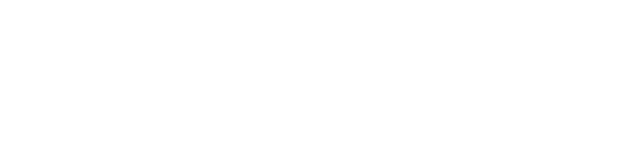
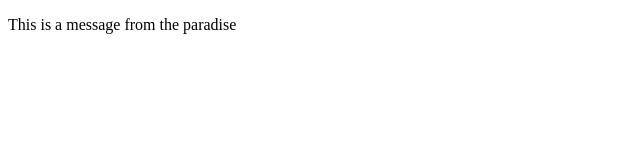
Before and after one commit to Juamez/projectDemoCursePrework, a plain HTML site: page index.html in a window 1280 px wide. Shown: the whole page, without its empty margins (0-640 px from the left). Drawn offline with Linux system fonts and the light colour scheme.

Commit message:
New changes

```diff
--- a/index.html
+++ b/index.html
@@ -3,9 +3,10 @@
 <head>
     <meta charset="UTF-8">
     <meta name="viewport" content="width=device-width, initial-scale=1.0">
-    <title>Document</title>
+    <title>Mi first repository</title>
 </head>
 <body>
+    <p>This is a message from the paradise</p>
 
 </body>
 </html>
```
